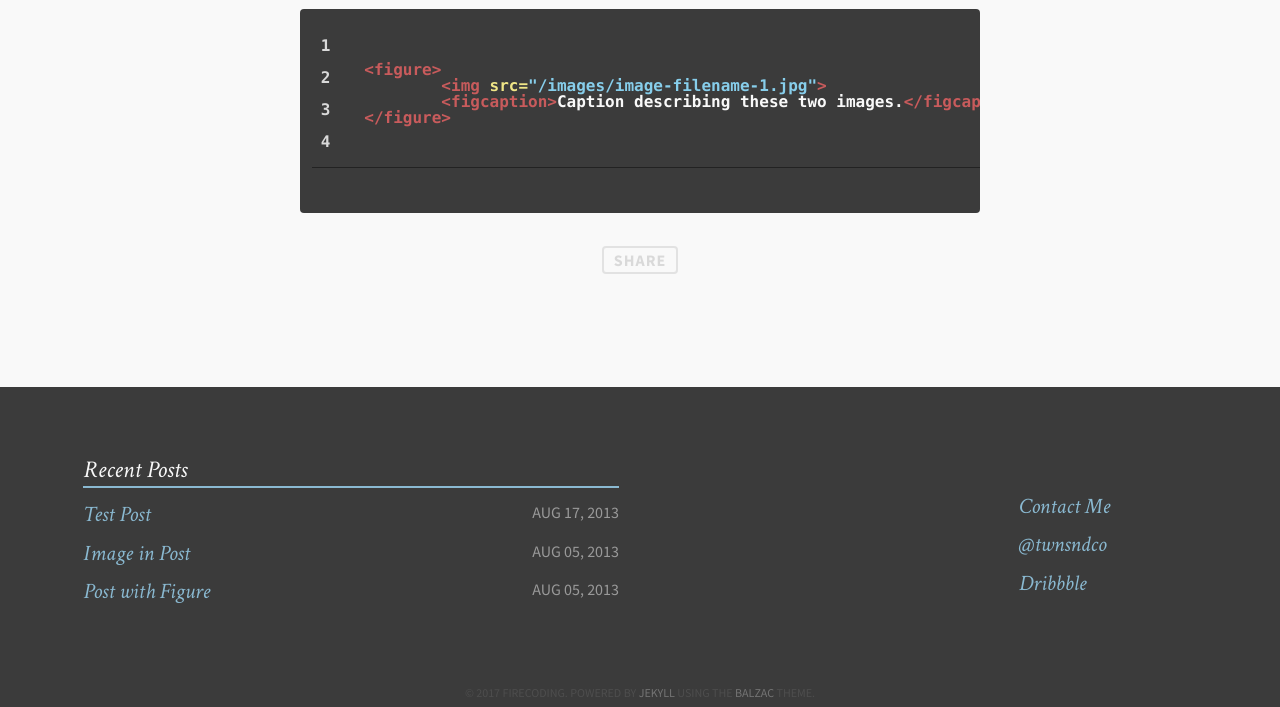
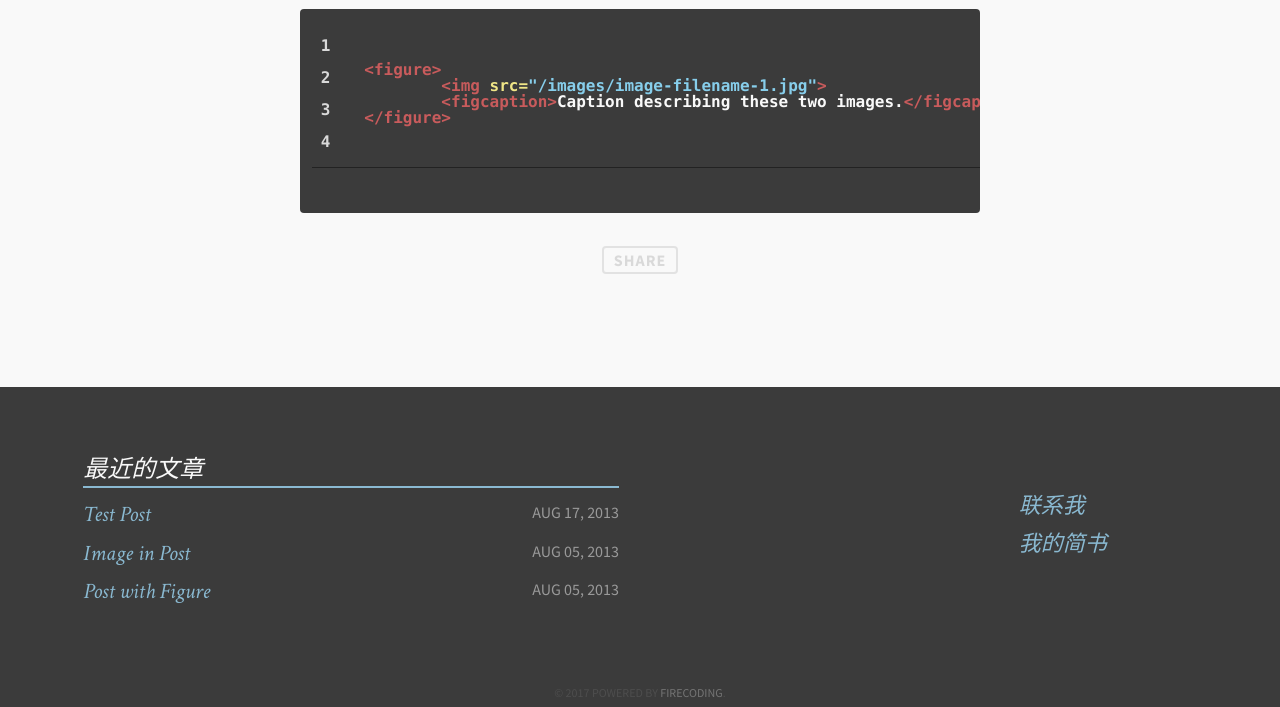
Before and after one commit to firefecker/firefecker.github.io, a Jekyll site: the page built from _posts/2013-08-05-post-with-figure.md, in a window 1280 px wide and 900 px high, scrolled down 1442 px, cut to the strip 193-900 px from the top of the window. Built offline with Jekyll 4.4.1, drawn with Linux system fonts in a browser that asks for light colours; comment, search, counter and statistics services are not loaded.

Commit message:
修改一些元素

```diff
--- a/_includes/footer.html
+++ b/_includes/footer.html
@@ -2,7 +2,7 @@
   <footer>
     <aside class="wrap">
       <ol class="prev-posts">
-        <p class="list-title">Recent Posts</p>
+        <p class="list-title">最近的文章</p>
         {% for post in site.posts | limit:3 %} <!-- for1 -->
             <li>
               <span class="recent-title"><a href="{{ site.url }}{{ post.url }}" title="{{ post.title }}">{{ post.title | strip_html | strip_newlines | truncate: 30 }} </a></span>
@@ -13,20 +13,15 @@
 
       <div class="social">
         <ul>
-            <li><a id="mail" href="mailto:{{ site.owner.email }}"><span class="foot-link">Contact Me</span></a></li>
-
-            {% if site.owner.twitter %}
-            <li><a id="twit" href="http://twitter.com/{{ site.owner.twitter }}" target="_blank"><span class="foot-link">@{{ site.owner.twitter }}</span></a></li>
-            {% endif %}
-
+            <li><a id="mail" href="mailto:{{ site.owner.email }}"><span class="foot-link">联系我</span></a></li>
 
             {% if site.owner.dribbble %}
-            <li><a id="drib" href="http://dribbble.com/{{ site.owner.dribbble }}" target="_blank"><span class="foot-link">Dribbble</span></a></li>
+            <li><a id="drib" href="http://www.jianshu.com/users/fdcdc3be16d4/timeline" target="_blank"><span class="foot-link">我的简书</span></a></li>
             {% endif %}
         </ul>
     </div>
     </aside>
-    <small>&copy; {{ site.time | date: '%Y' }} {{ site.owner.name }}. Powered by <a href="http://jekyllrb.com">Jekyll</a> using the <a href="http://jekyll.gtat.me/about">Balzac</a> theme.</small>
+    <small>&copy; {{ site.time | date: '%Y' }} Powered by <a href="https://firefecker.github.io">firecoding</a>.</small>
   </footer>
 
   <!-- If they're out, get some from the cellar -->
--- a/_includes/head.html
+++ b/_includes/head.html
@@ -53,7 +53,7 @@
         <nav role="navigation">
           <ul>
             <li>
-              <a href="/" title="{{ site.title }}">Home</a>
+              <a href="/" title="{{ site.title }}">主页</a>
             </li>
 
             {% for link in site.links %}
```
Also changed, not shown: README.md.
